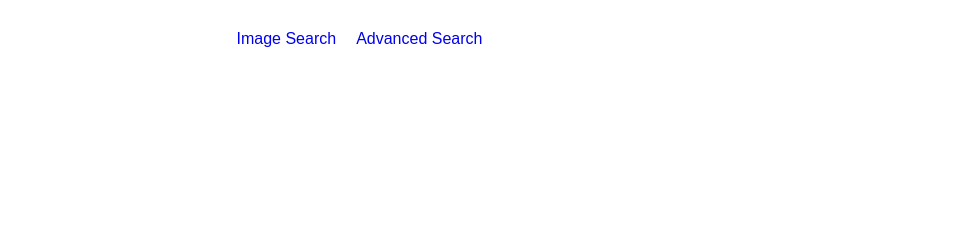
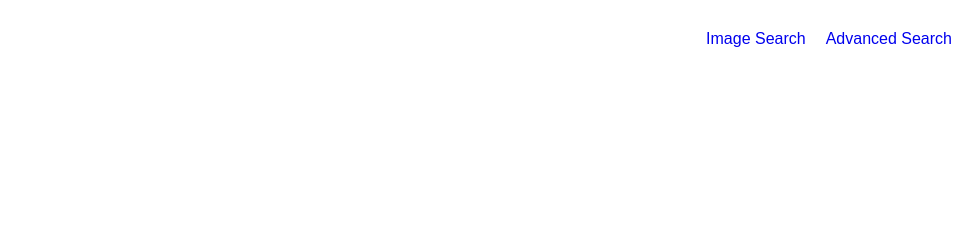
Before and after one commit to JoaoPGCorreia/Project0, a plain HTML site: page index.html in a window 1280 px wide. Shown: the top 247 px of the page, without its empty margins (314-1280 px from the left). Drawn offline with Linux system fonts and the light colour scheme.

Commit message:
fixed navigation

```diff
--- a/styles.css
+++ b/styles.css
@@ -39,7 +39,7 @@ input {
 .navigation {
     padding: 6px;
     height: 48px;
-    margin-left: auto;
+    align-items: flex-end;
 }
 
 .adv-navigation {
```
